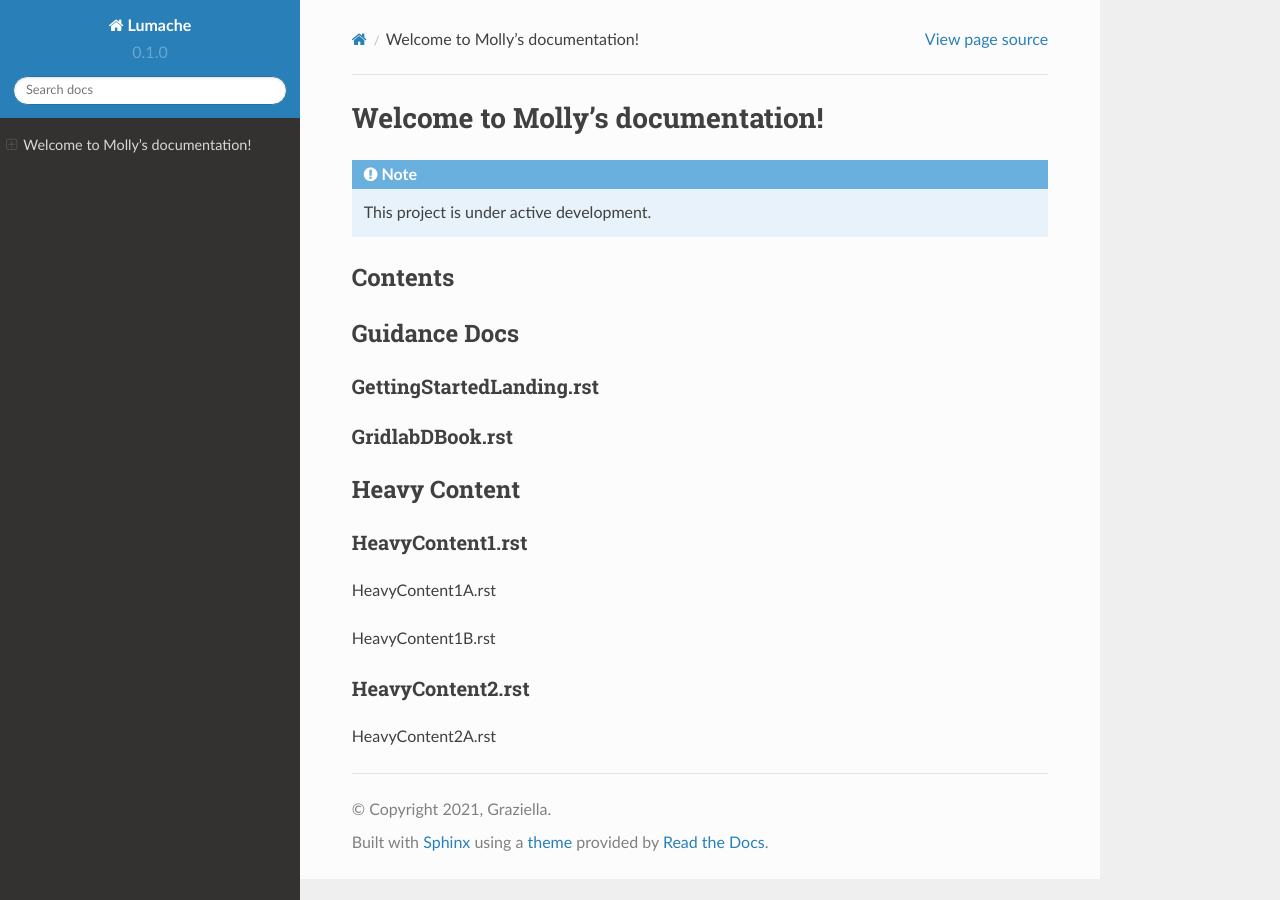
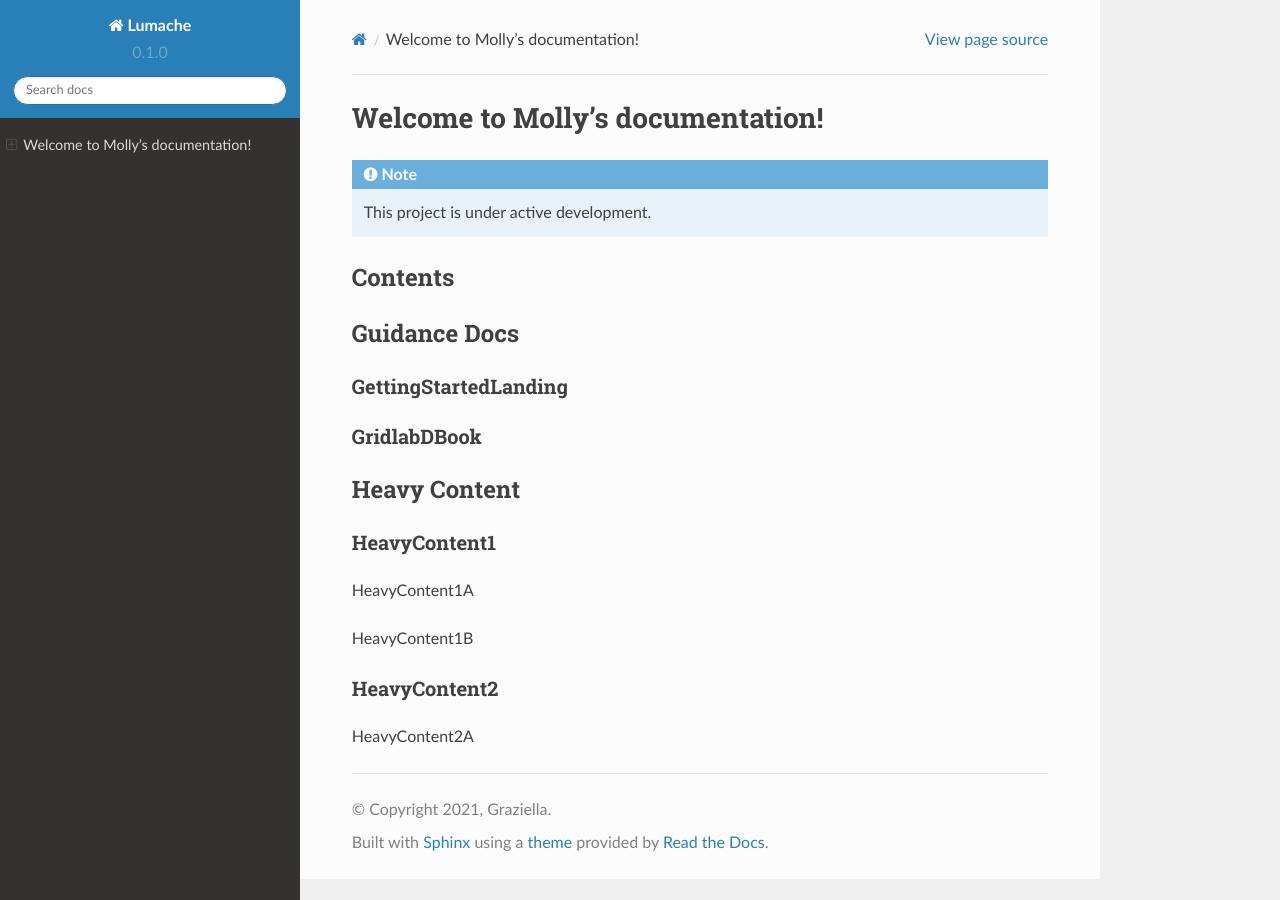
Before and after one commit to mhall4360/gridlab-D-docs, a Sphinx documentation site: the page built from docs/source/index.rst, in a window 1280 px wide. Built offline with Sphinx 7.4.7 and the Read the Docs theme 2.0.0, drawn with Linux system fonts in a browser that asks for light colours.

Commit message:
Update index.rst

```diff
--- a/docs/source/index.rst
+++ b/docs/source/index.rst
@@ -15,23 +15,23 @@ Contents
 Guidance Docs
 -------------
 
-GettingStartedLanding.rst
+GettingStartedLanding
 ..................
 
-GridlabDBook.rst
+GridlabDBook
 ............
 
 Heavy Content
 -------------
 
-HeavyContent1.rst
+HeavyContent1
 .................
 
-HeavyContent1A.rst
+HeavyContent1A
 
-HeavyContent1B.rst
+HeavyContent1B
 
-HeavyContent2.rst
+HeavyContent2
 ..................
 
-HeavyContent2A.rst
+HeavyContent2A
```
